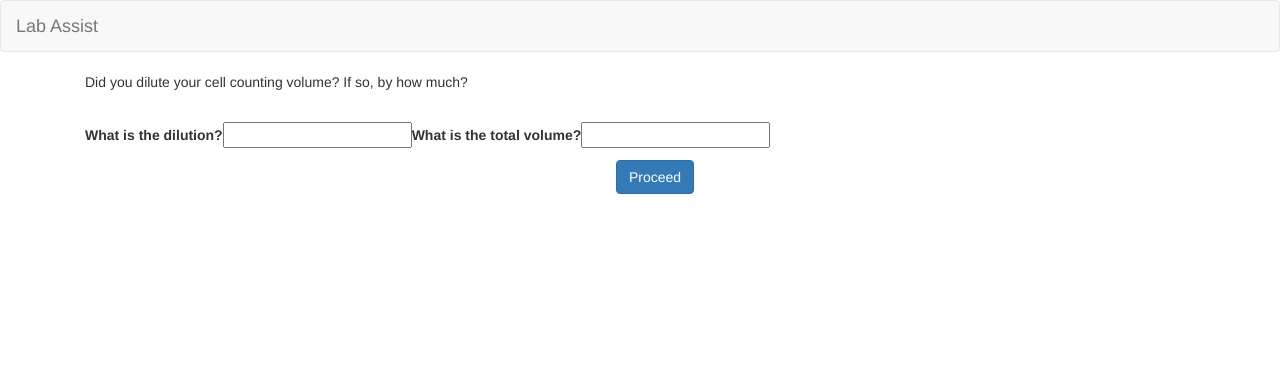
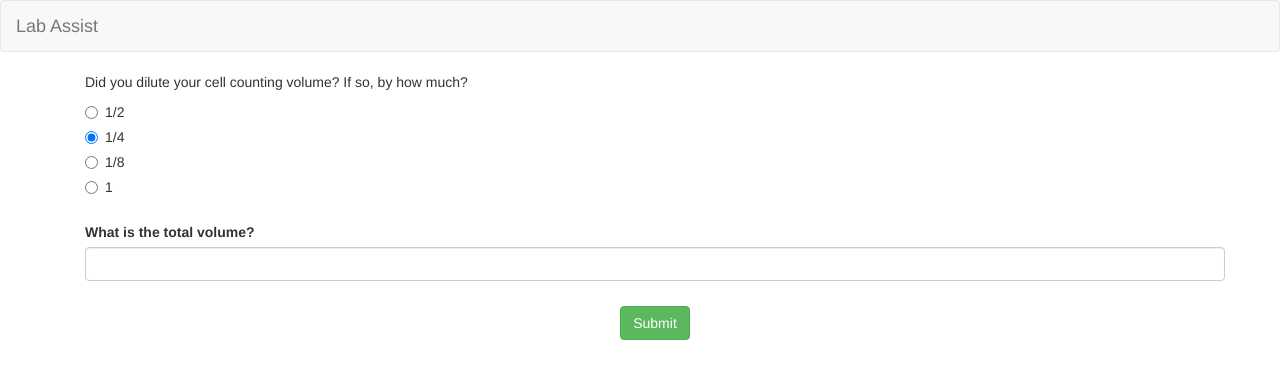
Before and after one commit to kevinl1029/kevinl1029.github.io, an Angular app: page /input in a window 1280 px wide. Shown: the top 378 px of the page. Built offline with nearby package versions, Linux system fonts and the light colour scheme.

Commit message:
3.20.17 Added Form Control and Radio Button Input

```diff
--- a/src/app/app.module.ts
+++ b/src/app/app.module.ts
@@ -11,6 +11,7 @@ import { CellcountComponent } from './cellcount/cellcount.component';
 import { OutputComponent } from './output/output.component';
 import { CellcomputeService } from "app/cellcompute.service";
 import { routing } from "app/app.routing";
+import { HighlightDirective } from './highlight.directive';
 
 @NgModule({
   declarations: [
@@ -20,6 +21,7 @@ import { routing } from "app/app.routing";
     BoxSelectComponent,
     CellcountComponent,
     OutputComponent,
+    HighlightDirective,
   ],
   imports: [
     BrowserModule,
--- a/src/app/cellcompute.service.ts
+++ b/src/app/cellcompute.service.ts
@@ -10,7 +10,7 @@ export class CellcomputeService {
     '1/8',
     '1'];
 
-  diluteRatio: any = '';
+  diluteRatio: any = '1/4';
   totalVolume: number = null;
   liveCellCount: number []= [];
   deadCellCount: number []= [];
--- a/src/app/cellcount/boxselect.component.html
+++ b/src/app/cellcount/boxselect.component.html
@@ -2,40 +2,41 @@
 	{{result}}
 	<p id="centertext"> Tap a box below to start counting </p>
 	<div class="row">
-    <div class="col-xs-4 boxgrid" style="border-right-width:0px;border-bottom-width:0px" id="box1" [routerLink]="['/cellcount']">
+    <div class="col-xs-4 boxgrid" style="border-right-width:0px;border-bottom-width:0px" id="box1" [routerLink]="['/cellcount']" lAHighlight>
       <br><h1 id="centertext" style="vertical-align:middle"> 1 </h1>
     </div>
-    <div class="col-xs-4 boxgrid" style="border-bottom-width:0px" id="box2" [routerLink]="['/cellcount']">
+    <div class="col-xs-4 boxgrid" style="border-bottom-width:0px" id="box2" [routerLink]="['/cellcount']" lAHighlight>
       <br><h1 id="centertext" style="vertical-align:middle"> 2 </h1>
     </div>
-    <div class="col-xs-4 boxgrid" style="border-bottom-width:0px;border-left-width:0px" id="box3" [routerLink]="['/cellcount']">
+    <div class="col-xs-4 boxgrid" style="border-bottom-width:0px;border-left-width:0px" id="box3" [routerLink]="['/cellcount']" lAHighlight>
       <br><h1 id="centertext" style="vertical-align:middle"> 3 </h1>
     </div>
 	</div>
 	<div class="row">
-	  <div class="col-xs-4 boxgrid" style="border-right-width:0px" id="box4" [routerLink]="['/cellcount']">
+	  <div class="col-xs-4 boxgrid" style="border-right-width:0px" id="box4" [routerLink]="['/cellcount']" lAHighlight>
 	    <br><h1 id="centertext" style="vertical-align:middle"> 4 </h1>
 	  </div>
-	  <div class="col-xs-4 boxgrid" id="box5" [routerLink]="['/cellcount']">
+	  <div class="col-xs-4 boxgrid" id="box5" [routerLink]="['/cellcount']" lAHighlight>
 	    <br><h1 id="centertext" style="vertical-align:middle"> 5 </h1>
 	  </div>
-	  <div class="col-xs-4 boxgrid" style="border-left-width:0px" id="box6" [routerLink]="['/cellcount']">
+	  <div class="col-xs-4 boxgrid" style="border-left-width:0px" id="box6" [routerLink]="['/cellcount']" lAHighlight>
     <br><h1 id="centertext" style="vertical-align:middle"> 6 </h1>
   	</div>
 	</div>
 	<div class="row">
-	  <div class="col-xs-4 boxgrid" style="border-top-width:0px; border-right-width:0px" id="box7" [routerLink]="['/cellcount']">
+	  <div class="col-xs-4 boxgrid" style="border-top-width:0px; border-right-width:0px" id="box7" [routerLink]="['/cellcount']" lAHighlight>
 	    <br><h1 id="centertext" style="vertical-align:middle"> 7 </h1>
 	  </div>
-	  <div class="col-xs-4 boxgrid" style="border-top-width:0px" id="box8" [routerLink]="['/cellcount']">
+	  <div class="col-xs-4 boxgrid" style="border-top-width:0px" id="box8" [routerLink]="['/cellcount']" lAHighlight>
 	    <br><h1 id="centertext" style="vertical-align:middle"> 8 </h1>
 	  </div>
-	  <div class="col-xs-4 boxgrid" style="border-top-width:0px;border-left-width:0px" id="box9" [routerLink]="['/cellcount']">
+	  <div class="col-xs-4 boxgrid" style="border-top-width:0px;border-left-width:0px" id="box9" [routerLink]="['/cellcount']" lAHighlight>
 	    <br><h1 id="centertext" style="vertical-align:middle"> 9 </h1>
 	  </div>
 	</div>
 	<div class="text-center">
 	<br><br>
 		<button type="button" class="btn btn-success" [routerLink]="['/results']" (click)="calculateVols()" >Calculate Dilution Volumes</button>
+		<button type="submit" class="btn btn-primary" (click)="showVals()">Console values</button>
 	</div>
 </div>
--- a/src/app/cellcount/boxselect.component.ts
+++ b/src/app/cellcount/boxselect.component.ts
@@ -1,4 +1,4 @@
-import { Component, OnInit, Input, EventEmitter } from '@angular/core';
+import { Component, OnInit, Input, EventEmitter, ElementRef } from '@angular/core';
 import { CellcomputeService } from "app/cellcompute.service";
 
 @Component({
@@ -7,9 +7,7 @@ import { CellcomputeService } from "app/cellcompute.service";
 })
 export class BoxSelectComponent implements OnInit {
 
-	@Input() totalvolume: number = 0;
-
-  constructor(private ccs: CellcomputeService) { }
+  constructor(private ccs: CellcomputeService, private elementRef: ElementRef) { }
 
   ngOnInit() {
   }
@@ -17,4 +15,12 @@ export class BoxSelectComponent implements OnInit {
   calculateVols() {
     this.ccs.calculateVols();
   }
+
+  boxSelect() {
+    this.elementRef.nativeElement.style.backgroundColor='red';
+  }
+
+  showVals() {
+    console.log("Dilution: " +this.ccs.diluteRatio + "Total Volume: " + this.ccs.totalVolume);
+  }
 }
--- /dev/null
+++ b/src/app/highlight.directive.ts
@@ -0,0 +1,25 @@
+import { Directive, HostListener, HostBinding } from '@angular/core';
+
+@Directive({
+  selector: '[lAHighlight]'
+})
+export class HighlightDirective {
+
+  // @HostListener('mouseenter') mouseover() {
+  //   this.backgroundColor = 'red';
+  // };
+  // @HostListener('mouseleave') mouseleave() {
+  //   this.backgroundColor = 'bisque';
+  // };
+  @HostListener('onclick') onclick() {
+    this.backgroundColor = 'red';
+  }
+  @HostBinding('style.backgroundColor') get setColor() {
+    return this.backgroundColor;
+  };
+
+  private backgroundColor = 'bisque';
+
+  constructor() { }
+
+}
--- a/src/app/input/input.component.html
+++ b/src/app/input/input.component.html
@@ -1,28 +1,47 @@
 <div class="container">
-<!--<form (ngSubmit)="onSubmit(f)" #f="ngForm">-->
-	<div>
+	<form (ngSubmit)="onSend(f.value.diluteInput,f.value.totalVolumeInput)" #f="ngForm">
+		<div class="row">
+			<div class="col-xs-12 form-group">
 				<p> Did you dilute your cell counting volume? If so, by how much?<br></p>
-		<br>
-		<!--<div class="radio" *ngFor="let d of this.ccs.diluteRatioOptions">
+				<div class="radio" *ngFor="let d of this.ccs.diluteRatioOptions">
 					<label>
 						<input type="radio"
-							#diluteRadio
+									[ngModel]="this.ccs.diluteRatio"
+									name="diluteInput"
 									[value]="d">
 						{{d}}
 					</label>
+				</div>
+			</div>
+						<!--#diluteRatio
+				value={{this.ccs.diluteRatio}}
+				(click)="onSend(diluteRatio.value,totalVolume.value)"
+				[routerLink]="['/boxselect']"
+			<div class="col-xs-12 form-group">
+					<label for="diluteInput">What is the dilution?</label>
+					<input type="text"
+					id="diluteInput"
+					required
+					class="form-control"
+					[ngModel]="this.ccs.diluteRatio"
+					name="diluteInput"
+					>
 			</div>-->
-		<div>
-			<label for="dilution">What is the dilution?</label>
-			<input type="text" #diluteRatio value={{this.ccs.diluteRatio}}>
-			<label for="totalvolume">What is the total volume?</label>
-			<input type="text" #totalVolume value={{this.ccs.totalVolume}}>
+			<div class="col-xs-12 form-group">
+					<label for="totalVolumeInput">What is the total volume?</label>
+					<input type="text"
+					id="totalVolumeInput"
+					required
+					class="form-control"
+					[ngModel]="this.ccs.totalVolume"
+					name="totalVolumeInput">
 					<p> </p>
 			</div>
+		</div>
 			<!-- TODO: When button is clicked, check for form validation. Set up a guard? -->
-		<div class="text-center">
-			<!--<button type="button" class="btn btn-primary" (click)="onLog(totalVolume.value)">Log</button>-->
-			<button type="button" class="btn btn-primary" [routerLink]="['/boxselect']" (click)="onSend(diluteRatio.value,totalVolume.value)">Proceed</button>
+		<div class="row text-center">
+			<button type="submit" class="btn btn-success">Submit</button>
+			<!--<button type="button" class="btn btn-primary" [routerLink]="['/boxselect']">Proceed</button>-->
 		</div>
+	</form>
 </div>
-<!--</form>-->
-</div>
--- a/src/app/input/input.component.ts
+++ b/src/app/input/input.component.ts
@@ -1,5 +1,6 @@
-import { Component, OnInit, EventEmitter, Output } from '@angular/core';
+import { Component, OnInit} from '@angular/core';
 import { CellcomputeService } from '../cellcompute.service';
+import { Router } from '@angular/router';
 
 @Component({
   selector: 'la-input',
@@ -7,19 +8,11 @@ import { CellcomputeService } from '../cellcompute.service';
 })
 export class InputComponent implements OnInit {
 
-  diluteInput = '';
-  totalVolumeInput = '';
-
-  constructor(private ccs: CellcomputeService) {}
-
-  diluteRatioOptions = [
-    '1/2',
-    '1/4',
-    '1/8',
-    '1'];
+  constructor(private ccs: CellcomputeService, private router: Router) {}
 
   onSend(diluteInput: any, totalVolumeInput: any){
   	this.ccs.addData(diluteInput, totalVolumeInput);
+    this.router.navigateByUrl('/boxselect');
   };
 
   onLog(value: string) {
```
Lines whose indentation alone changed are shown as unchanged.
